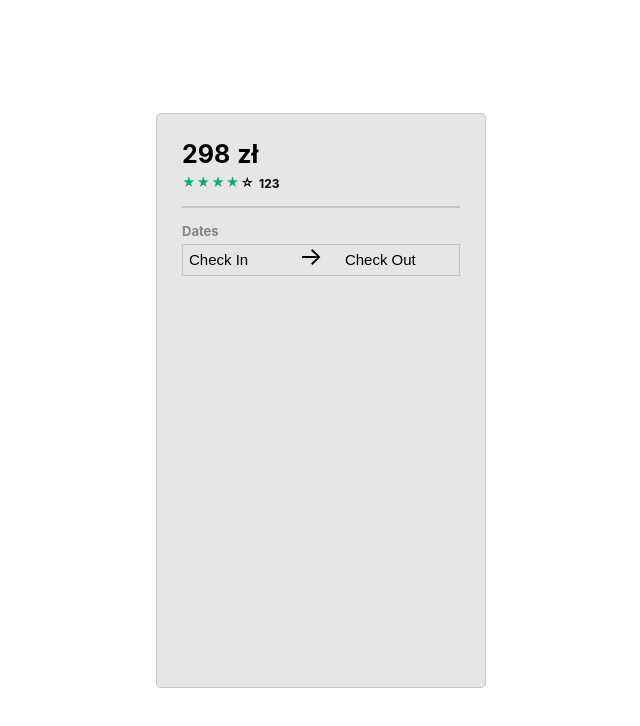
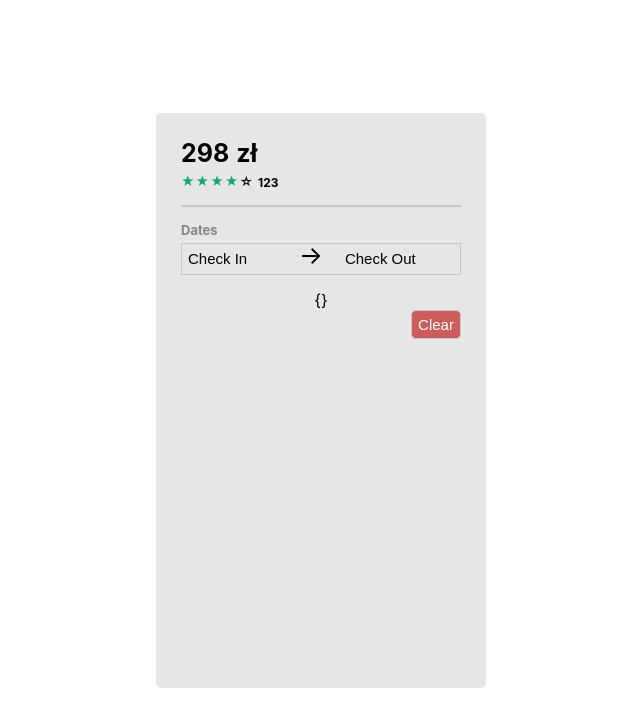
Before and after one commit to astanecki/reservation, a Nuxt app: page / in a window 1280 px wide. Shown: the top 726 px of the page, without its empty margins (319-959 px from the left). Built offline with nearby package versions, Linux system fonts and the light colour scheme.

Commit message:
[feature] clear button

```diff
--- a/components/Calendar.vue
+++ b/components/Calendar.vue
@@ -24,9 +24,12 @@ export default {
 
   data() {
     return {
+      /**
+       * @type {String}
+       */
       month: moment(),
     };
-  }
+  },
 };
 </script>
 <style lang="scss" scoped>
--- /dev/null
+++ b/components/ClearButton.vue
@@ -0,0 +1,17 @@
+<template>
+  <button class="clear-button">Clear</button>
+</template>
+<style lang="scss" scoped>
+.clear-button {
+  align-self: flex-end;
+  border: 1px solid #c6c6c6;
+  border-radius: 5px;
+  background-color: indianred;
+  color: white;
+  padding: 5px;
+  font-size: 15px;
+  width: 50px;
+
+  cursor: pointer;
+}
+</style>
--- a/components/ReservationCard.vue
+++ b/components/ReservationCard.vue
@@ -46,9 +46,12 @@ export default {
 </script>
 <style lang="scss" scoped>
 .reservation-card {
+  display: flex;
+  flex-direction: column;
+
   width: 330px;
   height: 575px;
-  border: 1px solid #c6c6c6;
+  sborder: 1px solid #c6c6c6;
   border-radius: 5px;
   padding: 25px;
   background-color: #e6e6e6;
--- a/components/ReservationForm.vue
+++ b/components/ReservationForm.vue
@@ -16,12 +16,15 @@
     />
 
     {{ dateRange }}
+
+    <ClearButton @click.native="dateRange = {}"/>
   </ReservationCard>
 </template>
 <script>
-import Calendar from "~/components/Calendar";
-import ReservationCard from "~/components/ReservationCard";
-import DatesInput, { INPUT_TYPES } from "~/components/DatesInput";
+import Calendar from '~/components/Calendar';
+import ReservationCard from '~/components/ReservationCard';
+import DatesInput, { INPUT_TYPES } from '~/components/DatesInput';
+import ClearButton from '~/components/ClearButton';
 
 export default {
   name: 'ReservationForm',
@@ -30,12 +33,13 @@ export default {
     ReservationCard,
     DatesInput,
     Calendar,
+    ClearButton,
   },
 
   data() {
     return {
       chosenInputType: '',
-      dateRange: null,
+      dateRange: {},
     };
   },
 
```
